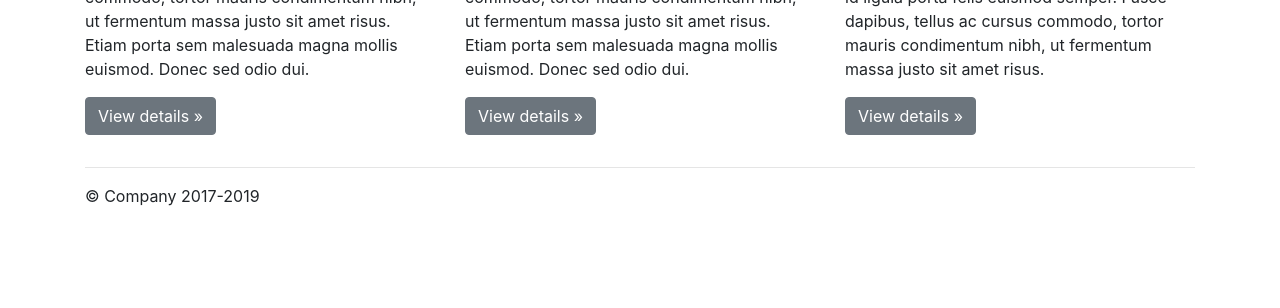
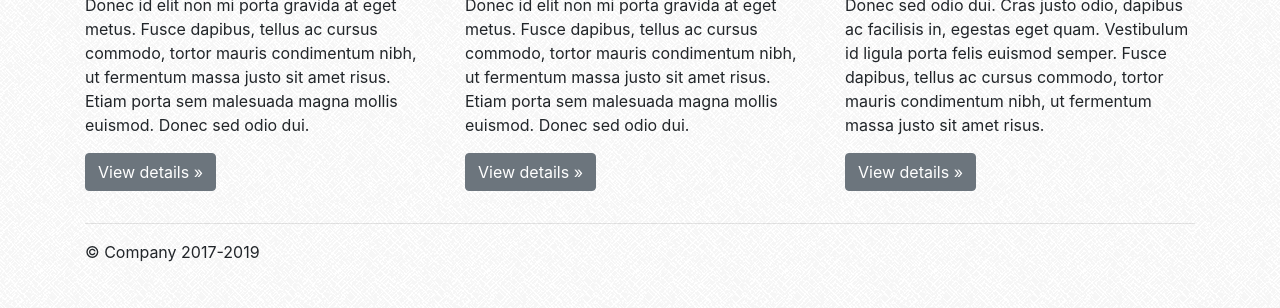
Before and after one commit to borcha-uoc/herramientas-html-css, a website built with Parcel: page index.html in a window 1280 px wide. Shown: the part 492-800 px from the top of the page. Built offline with nearby package versions, Linux system fonts and the light colour scheme.

Commit message:
Agregamos una imagen de fondo

```diff
--- a/scss/main.scss
+++ b/scss/main.scss
@@ -1,5 +1,6 @@
-@use '../node_modules/bootstrap/dist/css/bootstrap.css';
+@use '/node_modules/bootstrap/dist/css/bootstrap.css';
 
-.prueba {
-  color: red;
+body {
+  background: url(/img/greyzz.png);
+  margin-top: 3.5rem;
 }
```
Also changed, not shown: img/greyzz.png (added).
